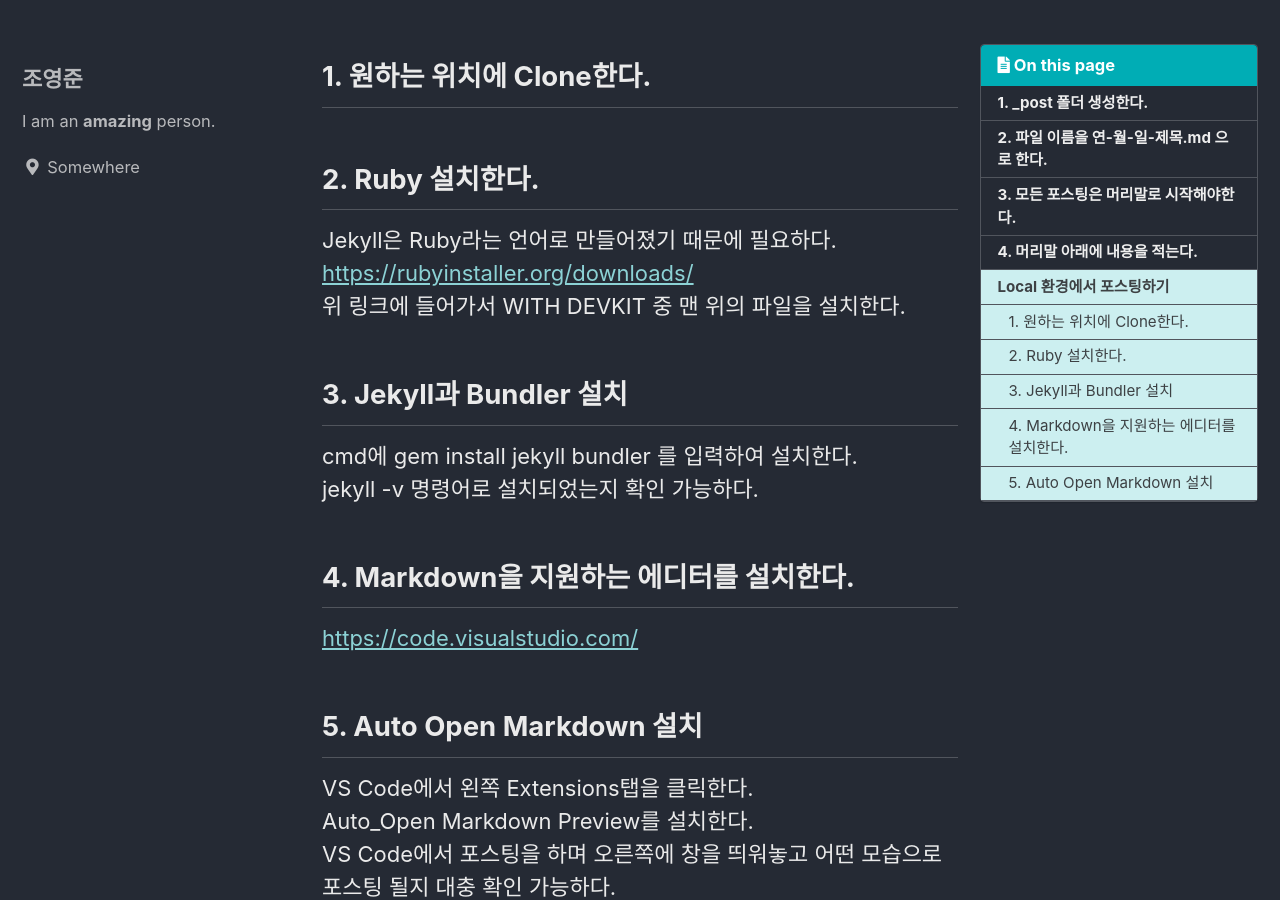
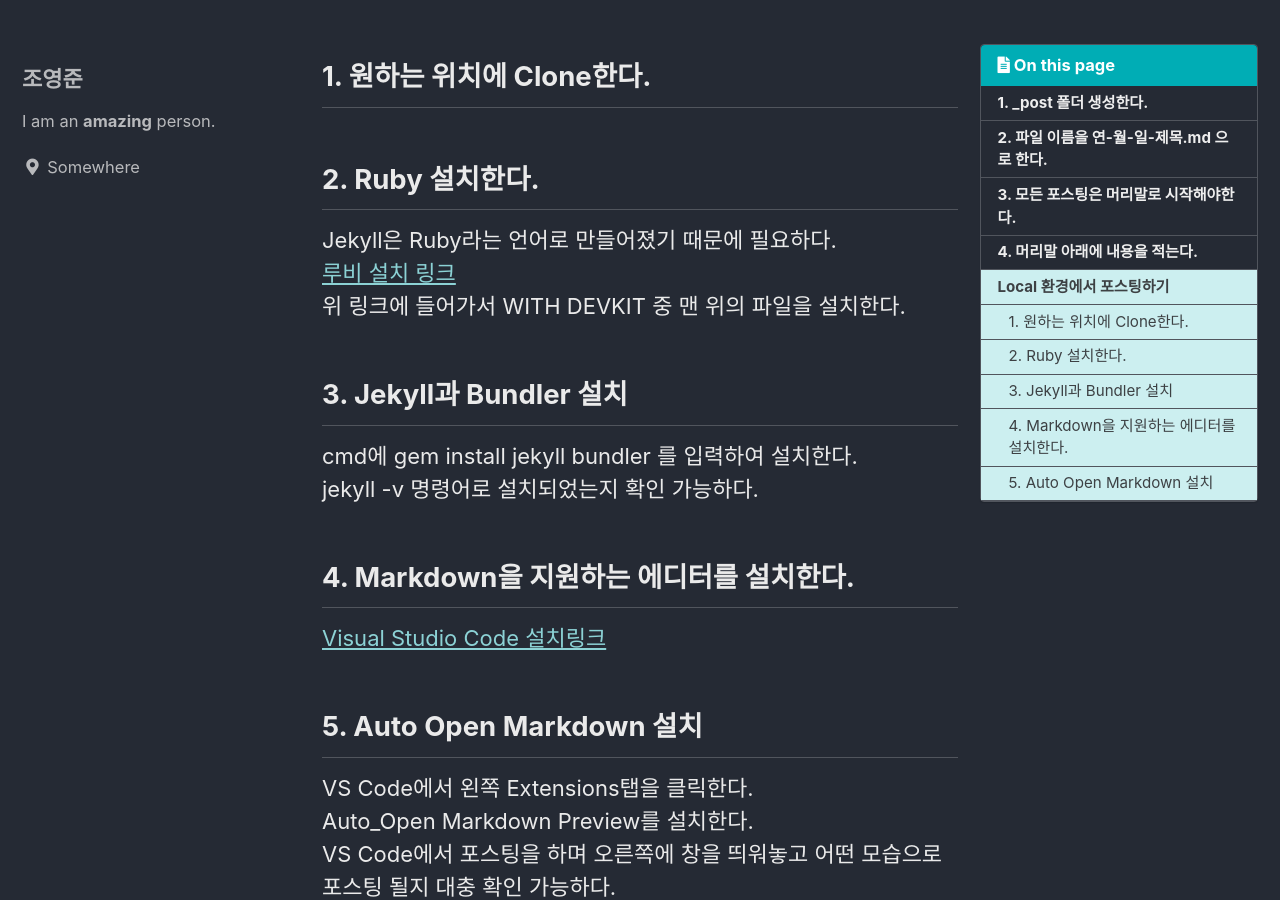
Before and after one commit to dudjun/dudjun.github.io, a Jekyll site: the page built from _posts/2023-02-14-Posting.md, in a window 1280 px wide and 900 px high, scrolled down 1250 px. Built offline with Jekyll 4.4.1, drawn with Linux system fonts in a browser that asks for light colours; cached includes are drawn as plain includes.

Commit message:
Update 2023-02-14-Posting.md

```diff
--- a/_posts/2023-02-14-Posting.md
+++ b/_posts/2023-02-14-Posting.md
@@ -42,13 +42,13 @@ I hope you like it!
 ## 1. 원하는 위치에 Clone한다.
 ## 2. Ruby 설치한다.
 Jekyll은 Ruby라는 언어로 만들어졌기 때문에 필요하다.\
-<https://rubyinstaller.org/downloads/>\
+[루비 설치 링크](https://rubyinstaller.org/downloads/)\
 위 링크에 들어가서 WITH DEVKIT 중 맨 위의 파일을 설치한다.
 ## 3. Jekyll과 Bundler 설치
 cmd에 gem install jekyll bundler 를 입력하여 설치한다.\
 jekyll -v 명령어로 설치되었는지 확인 가능하다.
 ## 4. Markdown을 지원하는 에디터를 설치한다.
-<https://code.visualstudio.com/>
+[Visual Studio Code 설치링크](https://code.visualstudio.com/)
 ## 5. Auto Open Markdown 설치
 VS Code에서 왼쪽 Extensions탭을 클릭한다.\
 Auto_Open Markdown Preview를 설치한다.\
```
